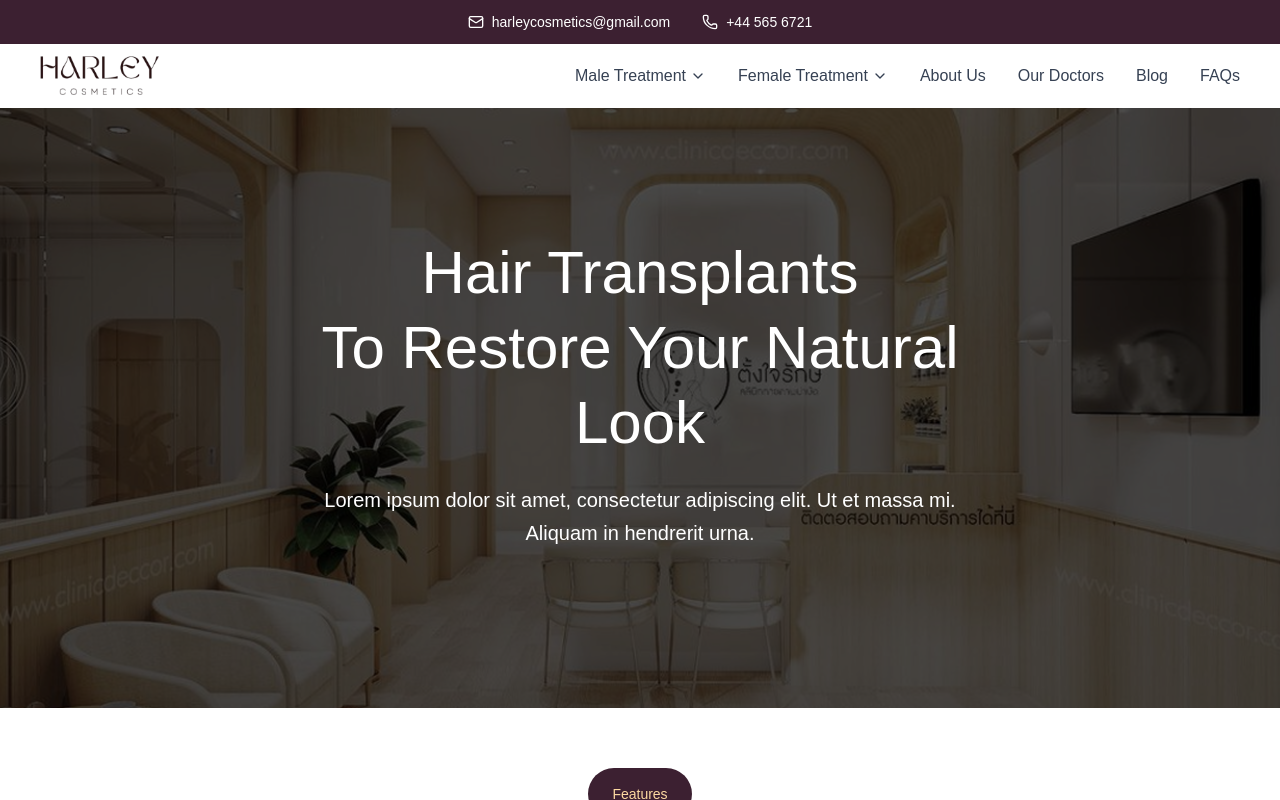
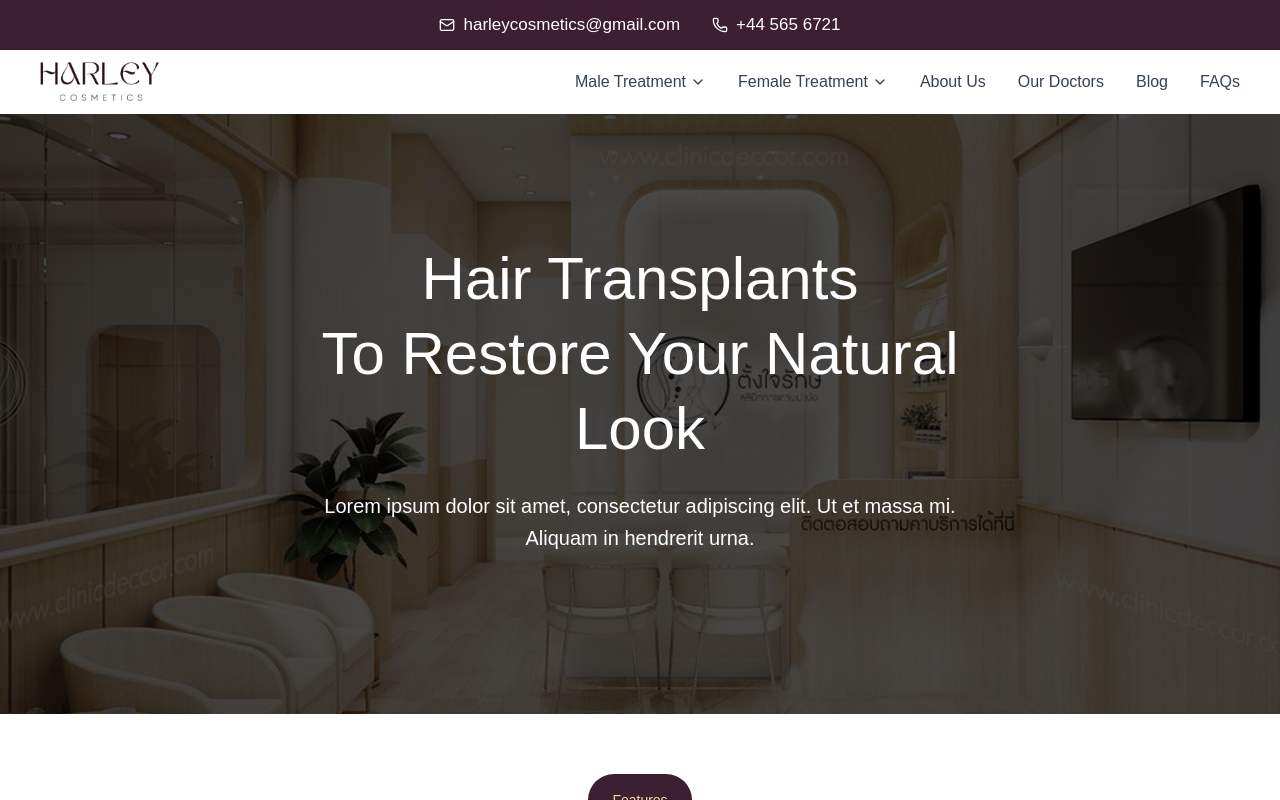
Before and after one commit to Saleh-09/HarleyCosmetics, a React (Vite) app: page / in a window 1280 px wide. Built offline with nearby package versions, Linux system fonts and the light colour scheme.

Commit message:
feat: update Navbar email and phone text sizes for better readability

```diff
--- a/src/components/Navbar.jsx
+++ b/src/components/Navbar.jsx
@@ -36,11 +36,11 @@ const Navbar = () =>{
                 <div className="max-w-7xl mx-auto px-4 flex justify-center items-center gap-8">
                 <div className="flex items-center gap-2">
                     <Mail className="w-4 h-4" />
-                    <span className="text-sm">harleycosmetics@gmail.com</span>
+                    <span className="text-[14px] lg:text-[17px]">harleycosmetics@gmail.com</span>
                 </div>
                 <div className="flex items-center gap-2">
                      <Phone className="w-4 h-4" />
-                    <span className="text-sm">+44 565 6721</span>
+                    <span className="text-[14px] lg:text-[17px]">+44 565 6721</span>
                 </div>
                 </div>
             </div>
--- a/src/index.css
+++ b/src/index.css
@@ -17,7 +17,6 @@
     height: 100%;
     overflow-x: hidden; /* block horizontal scroll */
     font-family: 'Be Vietnam', sans-serif;
-
   }
 }
 
```
